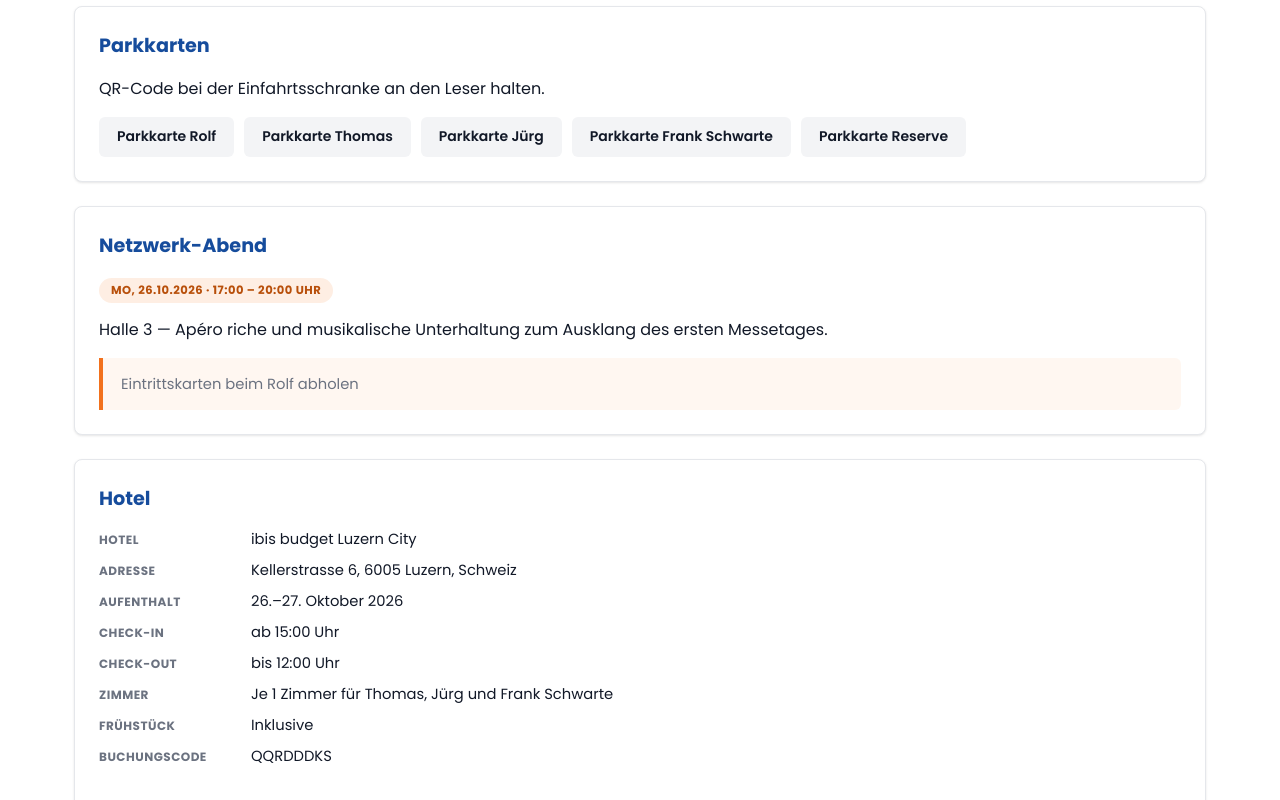
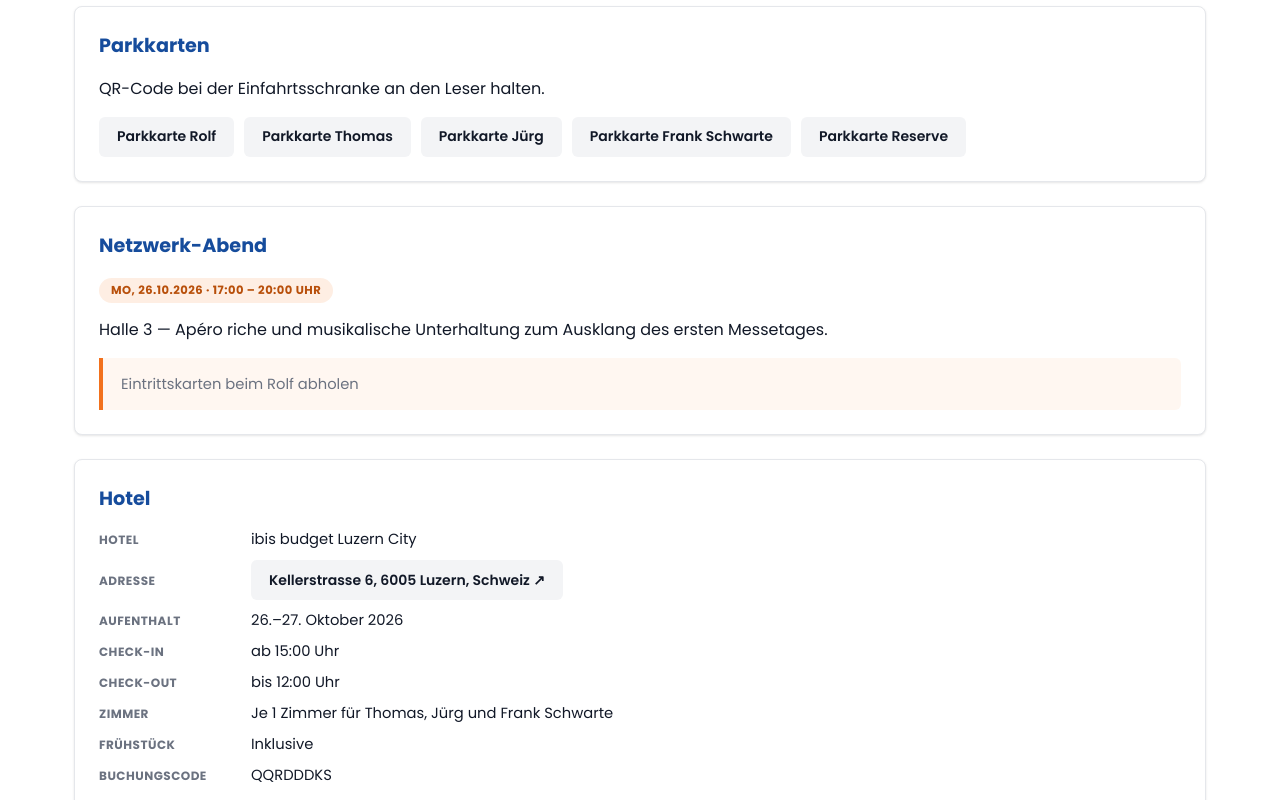
Before and after one commit to OlgaTsyplakova/novafood2026, a plain HTML site: page index.html in a window 1280 px wide. Shown: the part 1906-2706 px from the top of the page. Drawn offline with Linux system fonts and the light colour scheme.

Commit message:
Adressen von Messe Luzern und Hotel als Google-Maps-Buttons
Co-Authored-By: Claude Sonnet 5.5 <noreply@anthropic.com>

```diff
--- a/index.html
+++ b/index.html
@@ -59,6 +59,7 @@
         <article>
           <h2>Datum</h2>
           <p>26.–27. Oktober 2026<br>Messe Luzern, Halle 3</p>
+          <a class="secondary-action" href="https://www.google.com/maps/search/?api=1&amp;query=Messe%20Luzern%2C%20Horwerstrasse%2087%2C%206005%20Luzern" target="_blank" rel="noreferrer" title="In Google Maps öffnen">Horwerstrasse 87, 6005 Luzern ↗</a>
         </article>
         <article>
           <h2>Öffnungszeiten</h2>
@@ -157,7 +158,7 @@
           </div>
           <div class="kv-row">
             <span class="kv-key">Adresse</span>
-            <span>Kellerstrasse 6, 6005 Luzern, Schweiz</span>
+            <span><a class="secondary-action" href="https://www.google.com/maps/search/?api=1&amp;query=ibis%20budget%20Luzern%20City%2C%20Kellerstrasse%206%2C%206005%20Luzern" target="_blank" rel="noreferrer" title="In Google Maps öffnen">Kellerstrasse 6, 6005 Luzern, Schweiz ↗</a></span>
           </div>
           <div class="kv-row">
             <span class="kv-key">Aufenthalt</span>
```
